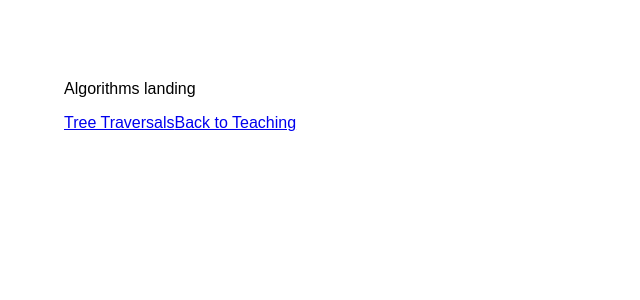
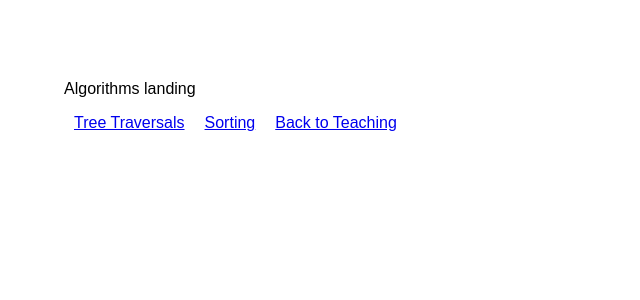
Before and after one commit to ravisraval/teaching, a React (Create React App) app: page /teaching/algos in a window 1280 px wide. Shown: the top 300 px of the page, without its empty margins (0-640 px from the left). Built offline with nearby package versions, Linux system fonts and the light colour scheme.

Commit message:
set up sorting page & routes

```diff
--- a/src/App.css
+++ b/src/App.css
@@ -14,3 +14,7 @@
   border: 1px solid black;
   margin: 15px 0;
 }
+
+a {
+  margin: 10px;
+}
--- a/src/App.js
+++ b/src/App.js
@@ -5,6 +5,7 @@ import './App.css';
 import TeachingLanding from './components/TeachingLanding';
 import AlgoLanding from './components/algorithms/landing';
 import TreeTraversals from './components/algorithms/TreeTraversals';
+import Sorting from './components/algorithms/Sorting';
 
 class App extends React.Component {
   constructor(props) {
@@ -22,6 +23,7 @@ class App extends React.Component {
         <Route exact path="/teaching" component={TeachingLanding}/>
         <Route exact path="/teaching/algos" component={AlgoLanding}/>
         <Route exact path="/teaching/algos/tree_traversals" component={TreeTraversals}/>
+        <Route exact path="/teaching/algos/sorting" component={Sorting}/>
       </div>
     );
   }
--- /dev/null
+++ b/src/components/algorithms/Sorting.jsx
@@ -0,0 +1,22 @@
+import React from 'react';
+import { Link } from 'react-router-dom';
+
+class Sorting extends React.Component {
+  constructor(props) {
+    super(props);
+  }
+
+  render() {
+    return (
+      <div>
+        <h2>Sorting</h2>
+        <Link to='/teaching'>Back to Teaching</Link>
+        <Link to='/teaching/algos/'>Back to Algos</Link>
+
+      </div>
+
+    );
+  }
+}
+
+export default Sorting;
--- a/src/components/algorithms/landing.jsx
+++ b/src/components/algorithms/landing.jsx
@@ -11,6 +11,7 @@ class AlgoLanding extends React.Component {
       <div>
         <p>Algorithms landing</p>
         <Link to='/teaching/algos/tree_traversals'>Tree Traversals</Link>
+        <Link to='/teaching/algos/sorting'>Sorting</Link>
         <Link to='/teaching'>Back to Teaching</Link>
       </div>
 
```
